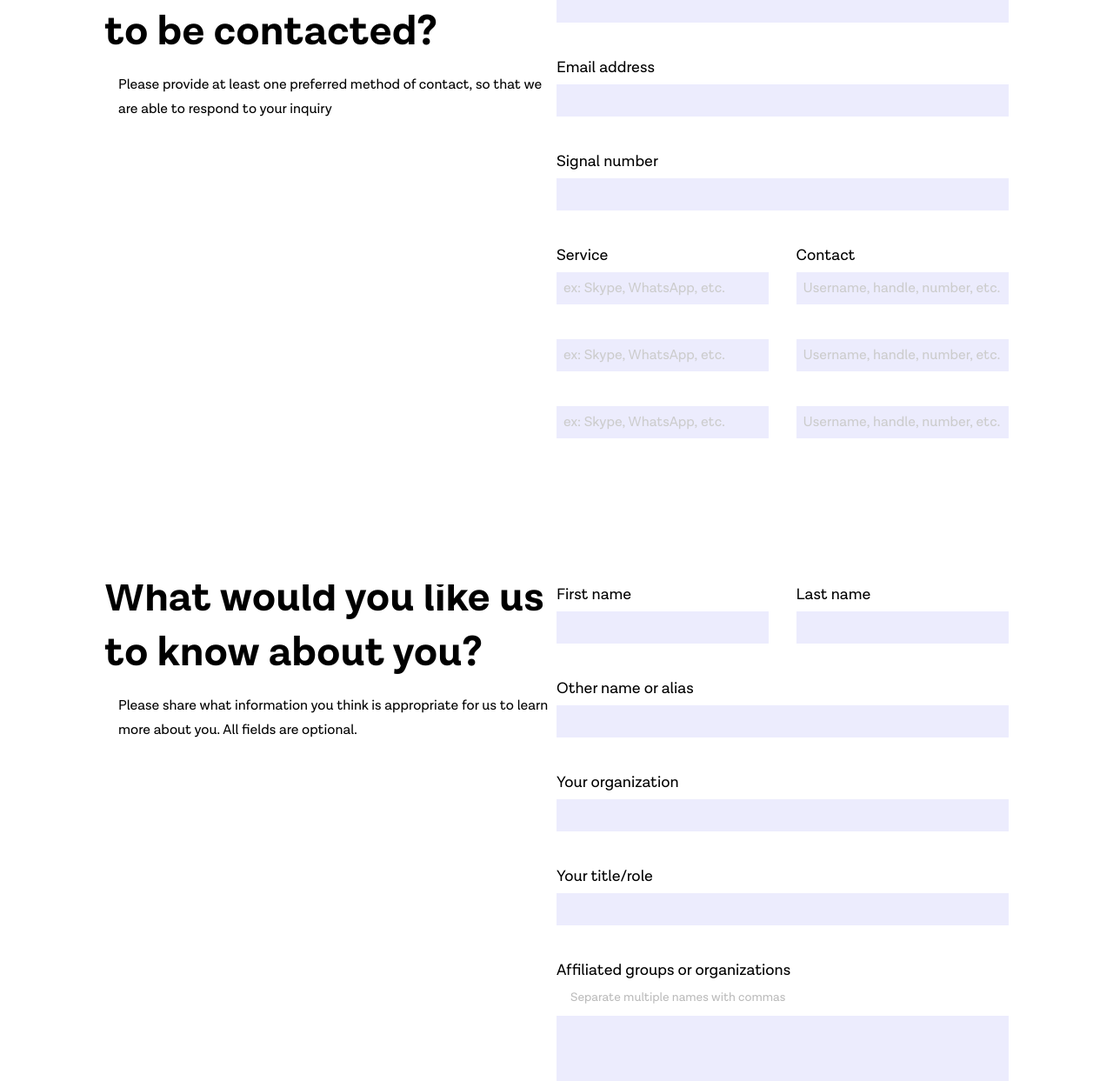
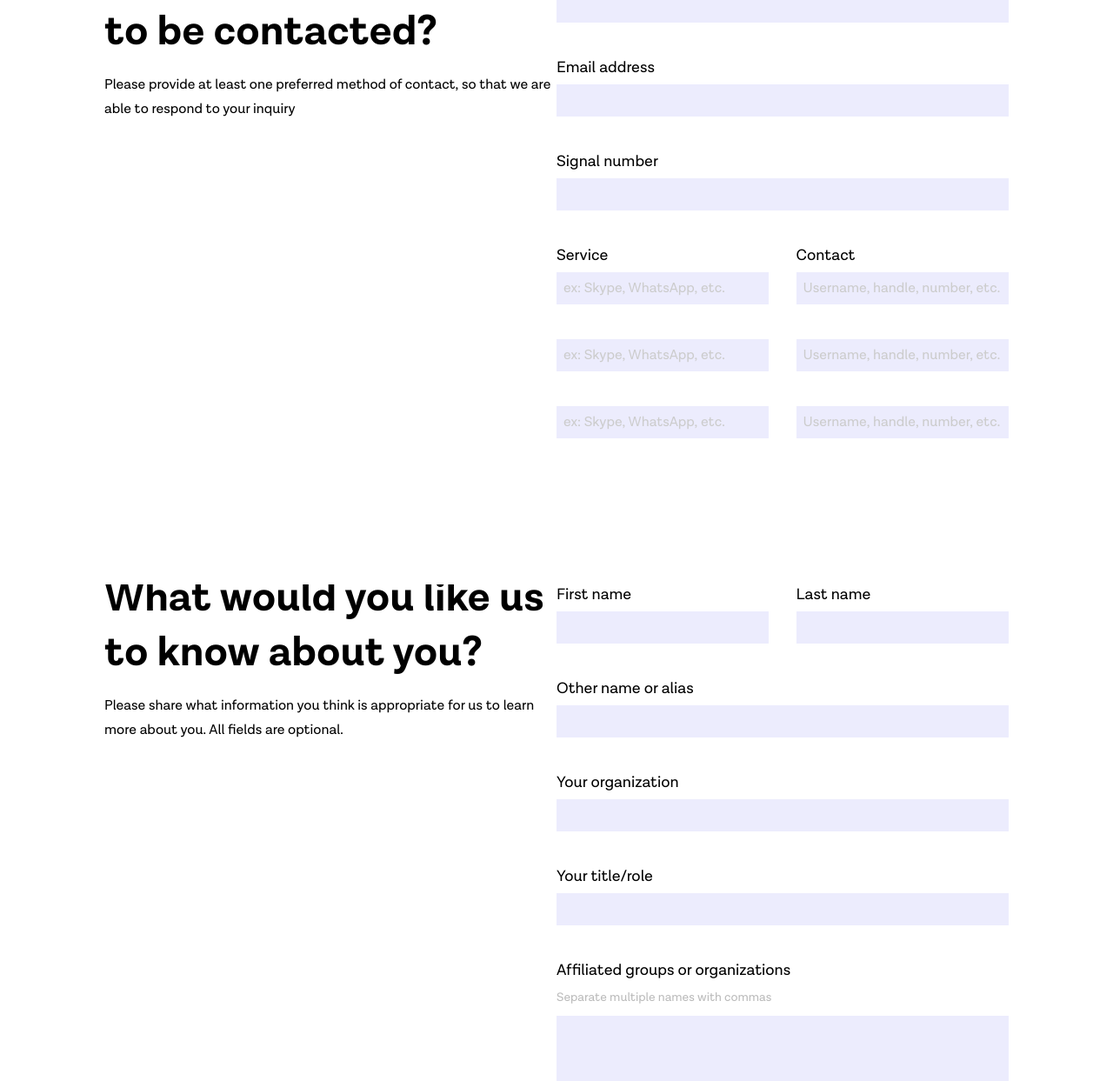
Before and after one commit to tiffrobo/exchange-new, a Jekyll site: the page built from request-assistance.md, in a window 1280 px wide. Shown: the part 1037-2280 px from the top of the page at 87% size. Built offline with Jekyll 4.4.1, drawn with Linux system fonts in a browser that asks for light colours; nearby versions of some CDN libraries.

Commit message:
form bugfix, style

```diff
--- a/_includes/assistanceForm.html
+++ b/_includes/assistanceForm.html
@@ -162,78 +162,78 @@
       <div class="inputWrap">
         <div class="checkWrap">
           <div class="ch5">
-            <input type="checkbox" value="1" id="remoteOrganization" name="remoteOrganization" />
-            <label for="remoteOrganization"> </label>
+            <input type="checkbox" value="1" id="secureComCheck" name="secureComCheck" />
+            <label for="secureComCheck"> </label>
           </div>
           Securing my communications
         </div>
         <div class="checkWrap">
           <div class="ch5">
-            <input type="checkbox" value="1" id="remoteOrganization" name="remoteOrganization" />
-            <label for="remoteOrganization"> </label>
+            <input type="checkbox" value="1" id="secureDataCheck" name="secureDataCheck" />
+            <label for="secureDataCheck"> </label>
           </div>
           Securing my data
         </div>
         <div class="checkWrap">
           <div class="ch5">
-            <input type="checkbox" value="1" id="remoteOrganization" name="remoteOrganization" />
-            <label for="remoteOrganization"> </label>
+            <input type="checkbox" value="1" id="secureHardwareCheck" name="secureHardwareCheck" />
+            <label for="secureHardwareCheck"> </label>
           </div>
           Securing my hardware
         </div>
         <div class="checkWrap">
           <div class="ch5">
-            <input type="checkbox" value="1" id="remoteOrganization" name="remoteOrganization" />
-            <label for="remoteOrganization"> </label>
+            <input type="checkbox" value="1" id="securingInfraCheck" name="securingInfraCheck" />
+            <label for="securingInfraCheck"> </label>
           </div>
           Securing my infrastructure
         </div>
         <div class="checkWrap">
           <div class="ch5">
-            <input type="checkbox" value="1" id="remoteOrganization" name="remoteOrganization" />
-            <label for="remoteOrganization"> </label>
+            <input type="checkbox" value="1" id="secureCollabCheck" name="secureCollabCheck" />
+            <label for="secureCollabCheck"> </label>
           </div>
           Securing my collaboration tools
         </div>
         <div class="checkWrap">
           <div class="ch5">
-            <input type="checkbox" value="1" id="remoteOrganization" name="remoteOrganization" />
-            <label for="remoteOrganization"> </label>
+            <input type="checkbox" value="1" id="penetrationCheck" name="penetrationCheck" />
+            <label for="penetrationCheck"> </label>
           </div>
           Penetration testing
         </div>
         <div class="checkWrap">
           <div class="ch5">
-            <input type="checkbox" value="1" id="remoteOrganization" name="remoteOrganization" />
-            <label for="remoteOrganization"> </label>
+            <input type="checkbox" value="1" id="threatModelingCheck" name="threatModelingCheck" />
+            <label for="threatModelingCheck"> </label>
           </div>
           Threat modeling
         </div>
         <div class="checkWrap">
           <div class="ch5">
-            <input type="checkbox" value="1" id="remoteOrganization" name="remoteOrganization" />
-            <label for="remoteOrganization"> </label>
+            <input type="checkbox" value="1" id="securityAssessmentCheck" name="securityAssessmentCheck" />
+            <label for="securityAssessmentCheck"> </label>
           </div>
           Security assessment
         </div>
         <div class="checkWrap">
           <div class="ch5">
-            <input type="checkbox" value="1" id="remoteOrganization" name="remoteOrganization" />
-            <label for="remoteOrganization"> </label>
+            <input type="checkbox" value="1" id="secureTravelCheck" name="secureTravelCheck" />
+            <label for="secureTravelCheck"> </label>
           </div>
           Security for travel
         </div>
         <div class="checkWrap">
           <div class="ch5">
-            <input type="checkbox" value="1" id="remoteOrganization" name="remoteOrganization" />
-            <label for="remoteOrganization"> </label>
+            <input type="checkbox" value="1" id="securityProtestsCheck" name="securityProtestsCheck" />
+            <label for="securityProtestsCheck"> </label>
           </div>
           Security for protests
         </div>
         <div class="checkWrap">
           <div class="ch5">
-            <input type="checkbox" value="1" id="remoteOrganization" name="remoteOrganization" />
-            <label for="remoteOrganization"> </label>
+            <input type="checkbox" value="1" id="respondHackCheck" name="respondHackCheck" />
+            <label for="respondHackCheck"> </label>
           </div>
           Responding to being hacked
         </div>
@@ -246,8 +246,8 @@
         </div>
         <div class="checkWrap">
           <div class="ch5">
-            <input type="checkbox" value="1" id="remoteOrganization" name="remoteOrganization" />
-            <label for="remoteOrganization"> </label>
+            <input type="checkbox" value="1" id="respondDoxCheck" name="respondDoxCheck" />
+            <label for="respondDoxCheck"> </label>
           </div>
           Other (please describe below
         </div>
--- a/_includes/signup.html
+++ b/_includes/signup.html
@@ -13,7 +13,7 @@
 
   label{
     padding-right: 8px;
-    @include mq(sm) { display: block; text-transform: uppercase; font-weight: 900; font-size: 16px; }
+    @include mq(sm) { display: block; font-weight: bold; font-size: 16px; }
   }
 
   input[type=email]{
--- a/_layouts/form.html
+++ b/_layouts/form.html
@@ -155,15 +155,16 @@
     @extend .button;
     background: $peach;
     color: $black;
-    margin: 16px 0 0 16px;
+    @include mq(sm) { margin: 16px 0 0 16px; }
     padding: 16px 64px;
     font-size: 22px;
     &:hover{
       padding: 16px 72px;
     }
   }
-  p{
-    margin-left: 16px;
+
+  > p{
+    @include mq(sm) { margin-left: 24px; }
   }
 }
 
```
Also changed, not shown: 10 other files.
